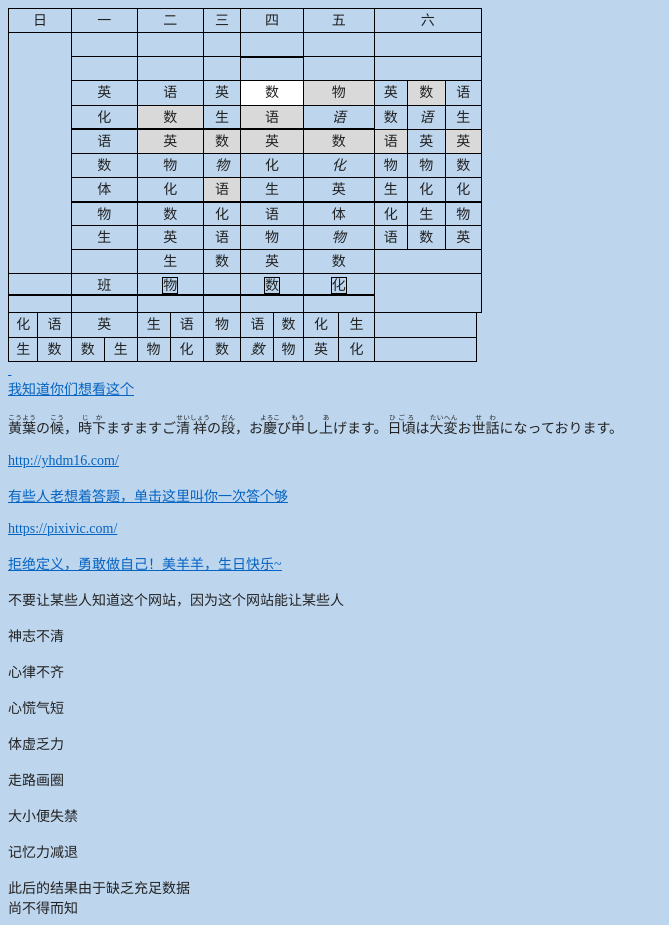
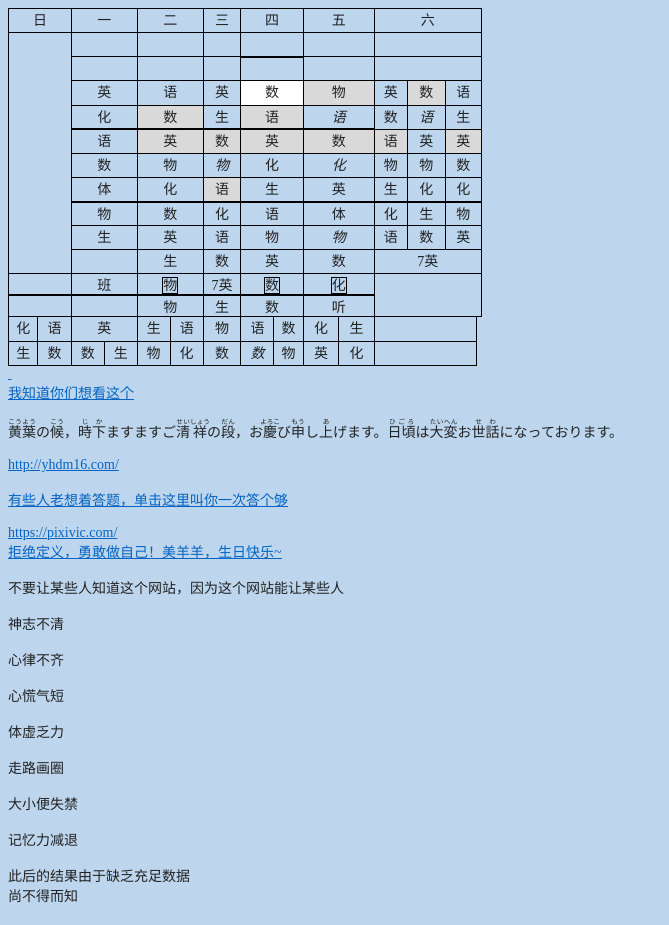
Before and after one commit to 9826HZg/AnotherDuskySite, a plain HTML site: page index.htm in a window 1280 px wide. Shown: the whole page, without its empty margins (0-669 px from the left). Drawn offline with Linux system fonts and the light colour scheme.

Commit message:
Add files via upload

```diff
--- a/index.htm
+++ b/index.htm
@@ -17,16 +17,16 @@ xmlns="http://www.w3.org/TR/REC-html40">
   <o:Template>Normal</o:Template>
   <o:LastAuthor>登录d5</o:LastAuthor>
   <o:Revision>2</o:Revision>
-  <o:TotalTime>64</o:TotalTime>
+  <o:TotalTime>66</o:TotalTime>
   <o:LastPrinted>2022-09-30T13:46:00Z</o:LastPrinted>
-  <o:Created>2022-10-08T23:03:00Z</o:Created>
-  <o:LastSaved>2022-10-08T23:03:00Z</o:LastSaved>
+  <o:Created>2022-10-09T23:48:00Z</o:Created>
+  <o:LastSaved>2022-10-09T23:48:00Z</o:LastSaved>
   <o:Pages>1</o:Pages>
-  <o:Words>239</o:Words>
-  <o:Characters>1365</o:Characters>
+  <o:Words>240</o:Words>
+  <o:Characters>1371</o:Characters>
   <o:Lines>11</o:Lines>
   <o:Paragraphs>3</o:Paragraphs>
-  <o:CharactersWithSpaces>1601</o:CharactersWithSpaces>
+  <o:CharactersWithSpaces>1608</o:CharactersWithSpaces>
   <o:Version>16.00</o:Version>
  </o:DocumentProperties>
  <o:CustomDocumentProperties>
@@ -789,6 +789,9 @@ span.a0
 	mso-style-link:页脚;
 	mso-ansi-font-size:9.0pt;
 	mso-bidi-font-size:9.0pt;}
+span.SpellE
+	{mso-style-name:"";
+	mso-spl-e:yes;}
 span.GramE
 	{mso-style-name:"";
 	mso-gram-e:yes;}
@@ -859,9 +862,8 @@ table.MsoTableGrid
 	mso-font-kerning:1.0pt;}
 </style>
 <![endif]--><!--[if gte mso 9]><xml>
- <o:shapedefaults v:ext="edit" spidmax="2050">
-  <o:colormenu v:ext="edit" fillcolor="none [1304]"/>
- </o:shapedefaults></xml><![endif]--><!--[if gte mso 9]><xml>
+ <o:shapedefaults v:ext="edit" spidmax="2050"/>
+</xml><![endif]--><!--[if gte mso 9]><xml>
  <o:shapelayout v:ext="edit">
   <o:idmap v:ext="edit" data="2"/>
  </o:shapelayout></xml><![endif]-->
@@ -1427,7 +1429,7 @@ style='tab-interval:21.0pt;word-wrap:break-word;text-justify-trim:punctuation'>
   border-left:none;border-bottom:solid windowtext 1.0pt;border-right:solid windowtext 1.0pt;
   mso-border-top-alt:solid windowtext .5pt;mso-border-left-alt:solid windowtext .5pt;
   mso-border-alt:solid windowtext .5pt;padding:0cm 5.4pt 0cm 5.4pt;height:18.1pt'>
-  <p class=MsoNormal align=center style='text-align:center'><span lang=EN-US><o:p>&nbsp;</o:p></span></p>
+  <p class=MsoNormal align=center style='text-align:center'><span lang=EN-US>7</span>英</p>
   </td>
  </tr>
  <tr style='mso-yfti-irow:11;height:1.0pt'>
@@ -1459,7 +1461,7 @@ style='tab-interval:21.0pt;word-wrap:break-word;text-justify-trim:punctuation'>
   mso-border-top-alt:solid windowtext .5pt;mso-border-left-alt:solid windowtext .5pt;
   mso-border-alt:solid windowtext .5pt;mso-border-bottom-alt:double windowtext 1.5pt;
   padding:0cm 5.4pt 0cm 5.4pt;height:1.0pt'>
-  <p class=MsoNormal align=center style='text-align:center'><span lang=EN-US><o:p>&nbsp;</o:p></span></p>
+  <p class=MsoNormal align=center style='text-align:center'><span lang=EN-US>7</span>英</p>
   </td>
   <td width=57 colspan=2 valign=top style='width:42.6pt;border-top:none;
   border-left:none;border-bottom:double windowtext 1.5pt;border-right:solid windowtext 1.0pt;
@@ -1507,28 +1509,28 @@ style='tab-interval:21.0pt;word-wrap:break-word;text-justify-trim:punctuation'>
   mso-border-top-alt:double windowtext 1.5pt;mso-border-left-alt:solid windowtext .5pt;
   mso-border-alt:solid windowtext .5pt;mso-border-top-alt:double windowtext 1.5pt;
   padding:0cm 5.4pt 0cm 5.4pt;height:2.2pt'>
-  <p class=MsoNormal align=center style='text-align:center'><span lang=EN-US><o:p>&nbsp;</o:p></span></p>
+  <p class=MsoNormal align=center style='text-align:center'>物</p>
   </td>
   <td width=48 valign=top style='width:36.05pt;border-top:none;border-left:
   none;border-bottom:solid windowtext 1.0pt;border-right:solid windowtext 1.0pt;
   mso-border-top-alt:double windowtext 1.5pt;mso-border-left-alt:solid windowtext .5pt;
   mso-border-alt:solid windowtext .5pt;mso-border-top-alt:double windowtext 1.5pt;
   padding:0cm 5.4pt 0cm 5.4pt;height:2.2pt'>
-  <p class=MsoNormal align=center style='text-align:center'><span lang=EN-US><o:p>&nbsp;</o:p></span></p>
+  <p class=MsoNormal align=center style='text-align:center'>生</p>
   </td>
   <td width=57 colspan=2 valign=top style='width:42.6pt;border-top:none;
   border-left:none;border-bottom:solid windowtext 1.0pt;border-right:solid windowtext 1.0pt;
   mso-border-top-alt:double windowtext 1.5pt;mso-border-left-alt:solid windowtext .5pt;
   mso-border-alt:solid windowtext .5pt;mso-border-top-alt:double windowtext 1.5pt;
   padding:0cm 5.4pt 0cm 5.4pt;height:2.2pt'>
-  <p class=MsoNormal align=center style='text-align:center'><span lang=EN-US><o:p>&nbsp;</o:p></span></p>
+  <p class=MsoNormal align=center style='text-align:center'>数</p>
   </td>
   <td width=78 colspan=2 valign=top style='width:58.35pt;border-top:none;
   border-left:none;border-bottom:solid windowtext 1.0pt;border-right:solid windowtext 1.0pt;
   mso-border-top-alt:double windowtext 1.5pt;mso-border-left-alt:solid windowtext .5pt;
   mso-border-alt:solid windowtext .5pt;mso-border-top-alt:double windowtext 1.5pt;
   padding:0cm 5.4pt 0cm 5.4pt;height:2.2pt'>
-  <p class=MsoNormal align=center style='text-align:center'><span lang=EN-US><o:p>&nbsp;</o:p></span></p>
+  <p class=MsoNormal align=center style='text-align:center'>听</p>
   </td>
  </tr>
  <tr style='mso-yfti-irow:13;height:18.1pt;mso-row-margin-right:1.05pt'>
@@ -1822,10 +1824,6 @@ class=MsoHyperlink><span lang=EN-US style='mso-ascii-font-family:等线;mso-asci
 minor-latin;mso-fareast-font-family:"Yu Mincho";mso-hansi-font-family:等线;
 mso-hansi-theme-font:minor-latin;mso-fareast-language:JA'><o:p></o:p></span></span></p>
 
-<p class=MsoNormal><span lang=EN-US style='mso-ascii-font-family:等线;mso-ascii-theme-font:
-minor-latin;mso-fareast-font-family:"Yu Mincho";mso-hansi-font-family:等线;
-mso-hansi-theme-font:minor-latin;mso-fareast-language:JA'><o:p>&nbsp;</o:p></span></p>
-
 <p class=MsoNormal align=left style='margin-right:15.0pt;text-align:left;
 mso-pagination:widow-orphan'><span lang=EN-US><a
 href="https://mp.weixin.qq.com/s/Eg_PjsFmj1CgZ9Oix1oM0w" target="_blank"><o:p></o:p></a></span></p>
```
Also changed, not shown: index.files/header.htm (+2 -3 lines).
